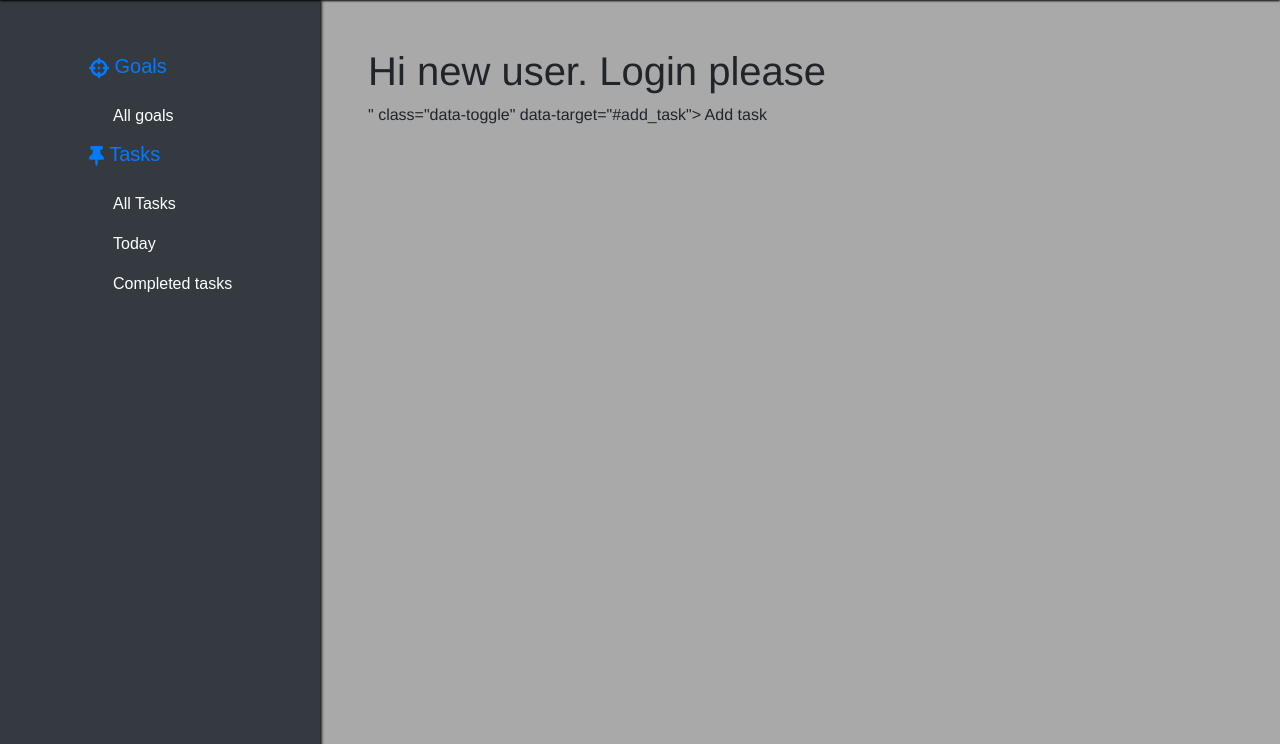
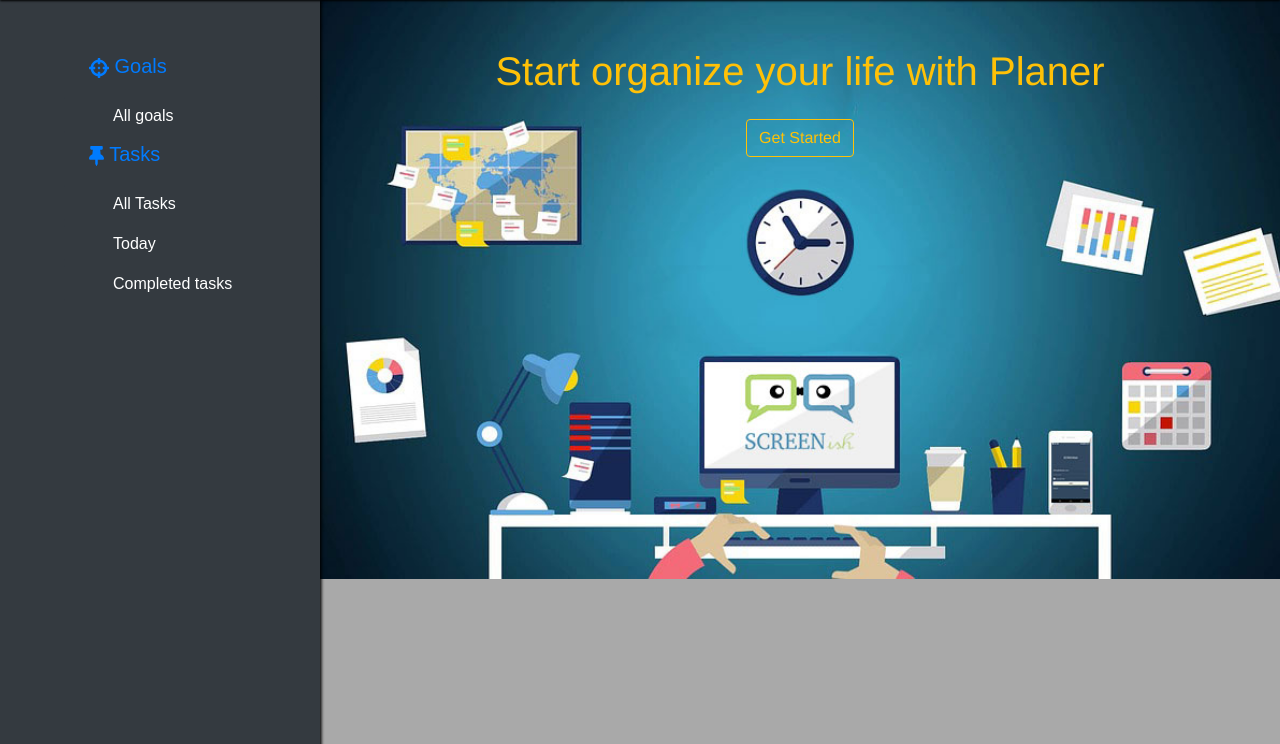
Before and after one commit to radik1999/task_planer, a Django app: page / in a window 1280 px wide. Shown: the part 56-800 px from the top of the page. Run offline with Django 3.2, Linux system fonts and the light colour scheme; some libraries are stand-ins or nearby versions.

Commit message:
home improve

```diff
--- a/task_planer/settings.py
+++ b/task_planer/settings.py
@@ -132,5 +132,5 @@ STATIC_URL = '/static/'
 
 DEFAULT_AUTO_FIELD = 'django.db.models.BigAutoField'
 
-
+LOGIN_URL = '/'
 STATIC_ROOT = os.path.join(BASE_DIR, 'static')
--- /dev/null
+++ b/tasks_board/static/tasks_board/css/home.css
@@ -0,0 +1,7 @@
+.home{
+    background-image: url("../images/screenish_time_tracking_with_screenshots.jpg");
+    height: 580px;
+    background-position: center;
+    background-repeat: no-repeat;
+    background-size: cover;
+}
--- a/tasks_board/templates/tasks_board/base.html
+++ b/tasks_board/templates/tasks_board/base.html
@@ -89,9 +89,9 @@
         </nav>
     </div>
 
-    <div class="body p-5">
+    <div class="body">
         {% block button_back %}
-            <a class="btn bth-outline-primary" href="{% url 'board:back' %}">
+            <a class="btn bth-outline-primary ml-5 mt-5" href="{% url 'board:back' %}">
                 <h5>&#8678;  back</h5>
             </a>
         {% endblock %}
--- a/tasks_board/templates/tasks_board/completed_tasks.html
+++ b/tasks_board/templates/tasks_board/completed_tasks.html
@@ -2,6 +2,7 @@
 {#{% block competed_tasks_link_class %}active{% endblock %}#}
 
 {% block body %}
+    <div class="p-5">
         <div class="d-flex justify-content-around">
             <h2>Completed tasks</h2>
         </div>
@@ -11,4 +12,5 @@
                 {% include 'tasks_board/task_column.html' with task=task %}
             {% endfor %}
         </div>
+    </div>
 {% endblock %}
--- a/tasks_board/templates/tasks_board/goal.html
+++ b/tasks_board/templates/tasks_board/goal.html
@@ -7,6 +7,7 @@
 {% endblock %}
 
 {% block body %}
+    <div class="p-5">
         {% include 'tasks_board/add_goal_task.html' with goal=goal %}
         {% include 'tasks_board/edit_goal.html' with goal=goal %}
         <div class="px-3 d-flex justify-content-around">
@@ -46,4 +47,5 @@
                 {% include 'tasks_board/task_column.html' with task=task goal_icon='true' %}
             {% endfor %}
         </div>
+    </div>
 {% endblock %}
--- a/tasks_board/templates/tasks_board/goals.html
+++ b/tasks_board/templates/tasks_board/goals.html
@@ -2,6 +2,7 @@
 
 
 {% block body %}
+    <div class="p-5">
         {% include 'tasks_board/add_goal.html' %}
         <div class="d-flex justify-content-around">
             <h2>All goals</h2>
@@ -18,4 +19,5 @@
                 {% include 'tasks_board/goal_column.html' with goal=goal %}
             {% endfor %}
         </div>
+    </div>
 {% endblock %}
--- a/tasks_board/templates/tasks_board/not_auth_home.html
+++ b/tasks_board/templates/tasks_board/not_auth_home.html
@@ -1,13 +1,19 @@
 {% extends 'tasks_board/base.html' %}
+
+{% load static %}
 
 {% block button_back %}
 {% endblock %}
 
+{% block head %}
+    <link rel="stylesheet" href="{% static 'tasks_board/css/home.css' %}">
+{% endblock %}
+
 {% block body %}
-    <div>
-        <h1>Hi new user. Login please</h1>
-        <a onclick="{% include 'tasks_board/add_task.html' %}" class="data-toggle" data-target="#add_task">
-            Add task
-        </a>
+    <div class="home p-5 text-center">
+        <h1 class="text-warning">Start organize your life with Planer</h1>
+            <button class="btn btn-outline-warning mt-3" data-toggle="modal" data-target="#login_modal">
+                    Get Started
+            </button>
     </div>
 {% endblock %}
--- a/tasks_board/templates/tasks_board/signup.html
+++ b/tasks_board/templates/tasks_board/signup.html
@@ -1,4 +1,7 @@
 {% extends 'tasks_board/base.html' %}
+
+{% block button_back %}
+{% endblock %}
 
 {% load static %}
 {% block head %}
--- a/tasks_board/templates/tasks_board/task.html
+++ b/tasks_board/templates/tasks_board/task.html
@@ -3,6 +3,7 @@
 {% load static %}
 
 {% block body %}
+    <div class="p-5">
         {% include 'tasks_board/edit_task.html' with goasl=goals task=task %}
         {% include 'tasks_board/add_goal_task.html' with goal=task.goal main_task=task %}
         <div class="p-5 border border-{{ task.bootstrap_color }} border-left-0 border-right-0">
@@ -68,4 +69,5 @@
                 {% endfor %}
             </div>
         </div>
+    </div>
 {% endblock %}
--- a/tasks_board/templates/tasks_board/tasks.html
+++ b/tasks_board/templates/tasks_board/tasks.html
@@ -7,6 +7,7 @@
 
 
 {% block body %}
+    <div class="p-5">
         {% include 'tasks_board/add_task.html' with goals=goals %}
         <div class="d-flex justify-content-around">
             <h2>All tasks</h2>
@@ -23,4 +24,5 @@
                 {% include 'tasks_board/task_column.html' with task=task %}
             {% endfor %}
         </div>
+    </div>
 {% endblock %}
--- a/tasks_board/templates/tasks_board/today.html
+++ b/tasks_board/templates/tasks_board/today.html
@@ -2,6 +2,7 @@
 
 
 {% block body %}
+    <div class="p-5">
         {% include 'tasks_board/add_task.html' with goals=goals %}
         <div class="d-flex justify-content-around">
             <h2>Tasks today</h2>
@@ -18,4 +19,5 @@
                 {% include 'tasks_board/task_column.html' with task=task %}
             {% endfor %}
         </div>
+    </div>
 {% endblock %}
--- a/tasks_board/views.py
+++ b/tasks_board/views.py
@@ -19,6 +19,7 @@ def anonymous_user_home(request):
     return render(request, 'tasks_board/not_auth_home.html')
 
 
+@login_required
 def all_tasks(request):
     request.session['return_page'] = 'board:tasks'
     tasks = DailyTask.objects.filter(main_task=None, status=False, owner=request.user)
@@ -28,6 +29,7 @@ def all_tasks(request):
     return render(request, 'tasks_board/tasks.html', {'tasks': tasks, 'goals': goals})
 
 
+@login_required
 def current_day(request):
     request.session['return_page'] = 'board:today'
     tasks = DailyTask.objects.filter(day=date.today(), main_task=None, status=False, owner=request.user)
@@ -36,6 +38,7 @@ def current_day(request):
     return render(request, 'tasks_board/today.html', {'tasks': tasks, 'goals': goals})
 
 
+@login_required
 def upcoming(request):
     return render(request, 'tasks_board/upcoming.html')
 
@@ -73,6 +76,7 @@ def sign_in(request):
             return HttpResponse(json.dumps({'message': "Denied"}), content_type='application/json')
 
 
+@login_required
 def task(request, task_id):
     task = DailyTask.objects.get(pk=task_id)
     goals = Goal.objects.all()
@@ -110,6 +114,7 @@ def delete_task(request, task_id):
     return redirect('board:tasks')
 
 
+@login_required
 def completed_tasks(request):
     request.session['return_page'] = 'board:completed_tasks'
     tasks = DailyTask.objects.filter(status=True, main_task=None, owner=request.user)
@@ -118,6 +123,7 @@ def completed_tasks(request):
     return render(request, 'tasks_board/completed_tasks.html', {'tasks': tasks, 'goals': goals})
 
 
+@login_required
 def goal(request, goal_id):
     if request.method == 'GET':
         request.session['return_page'] = reverse('board:goal', kwargs={'goal_id': goal_id})
@@ -126,6 +132,7 @@ def goal(request, goal_id):
         return render(request, 'tasks_board/goal.html', {'goal': goal, 'goals': goals})
 
 
+@login_required
 def all_goals(request):
     if request.method == 'GET':
         request.session['return_page'] = 'board:goals'
@@ -156,6 +163,7 @@ def back(request):
     return redirect(request.session['return_page'])
 
 
+@login_required
 def profile(request):
     return render(request, 'tasks_board/profile.html', {'statistic': Statistic(request)})
 
```
Also changed, not shown: tasks_board/static/tasks_board/images/charts/softserve_chart1.svg (added), tasks_board/static/tasks_board/images/charts/softserve_chart2.svg (added), tasks_board/static/tasks_board/images/screenish_time_tracking_with_screenshots.jpg (added). Lines whose indentation alone changed are shown as unchanged.
